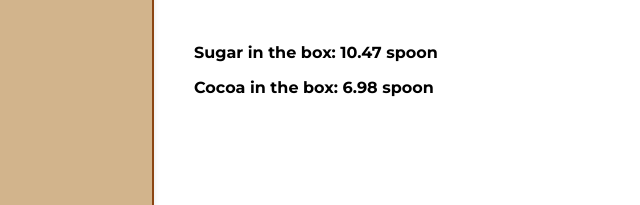
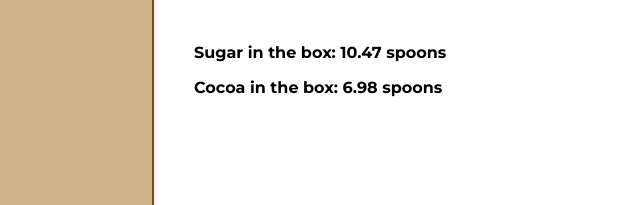
Before and after one commit to window-ops/cocoa-powder-box-simulator, a plain HTML site: page index.html in a window 1280 px wide. Shown: the part 378-583 px from the top of the page, 408-1048 px from the left. Drawn offline with Linux system fonts and the light colour scheme.

Commit message:
Update file index.html

```diff
--- a/index.html
+++ b/index.html
@@ -24,8 +24,8 @@
             <span id="sugar-ratio-value">0%</span>
           </div>
           <div class="result">
-            <p>Sugar in the box: <span id="sugar-sp">0</span> spoon</p>
-            <p>Cocoa in the box: <span id="cocoa-sp">0</span> spoon</p>
+            <p>Sugar in the box: <span id="sugar-sp">0</span> spoons</p>
+            <p>Cocoa in the box: <span id="cocoa-sp">0</span> spoons</p>
           </div>
         </div>
       </div>
```
